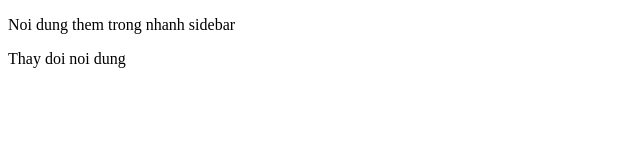
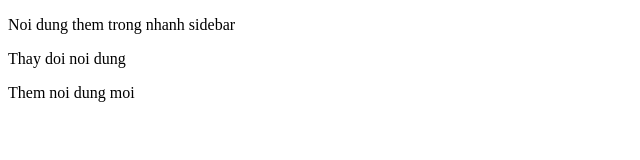
Before and after one commit to ngocyenns/project, a plain HTML site: page index.html in a window 1280 px wide. Shown: the whole page, without its empty margins (0-640 px from the left). Drawn offline with Linux system fonts and the light colour scheme.

Commit message:
Them  noi dung index.html

```diff
--- a/index.html
+++ b/index.html
@@ -14,5 +14,6 @@
 
     -->
     <p>Thay doi noi dung</p>
+    <p>Them noi dung moi</p>
 </body>
 </html>
```
